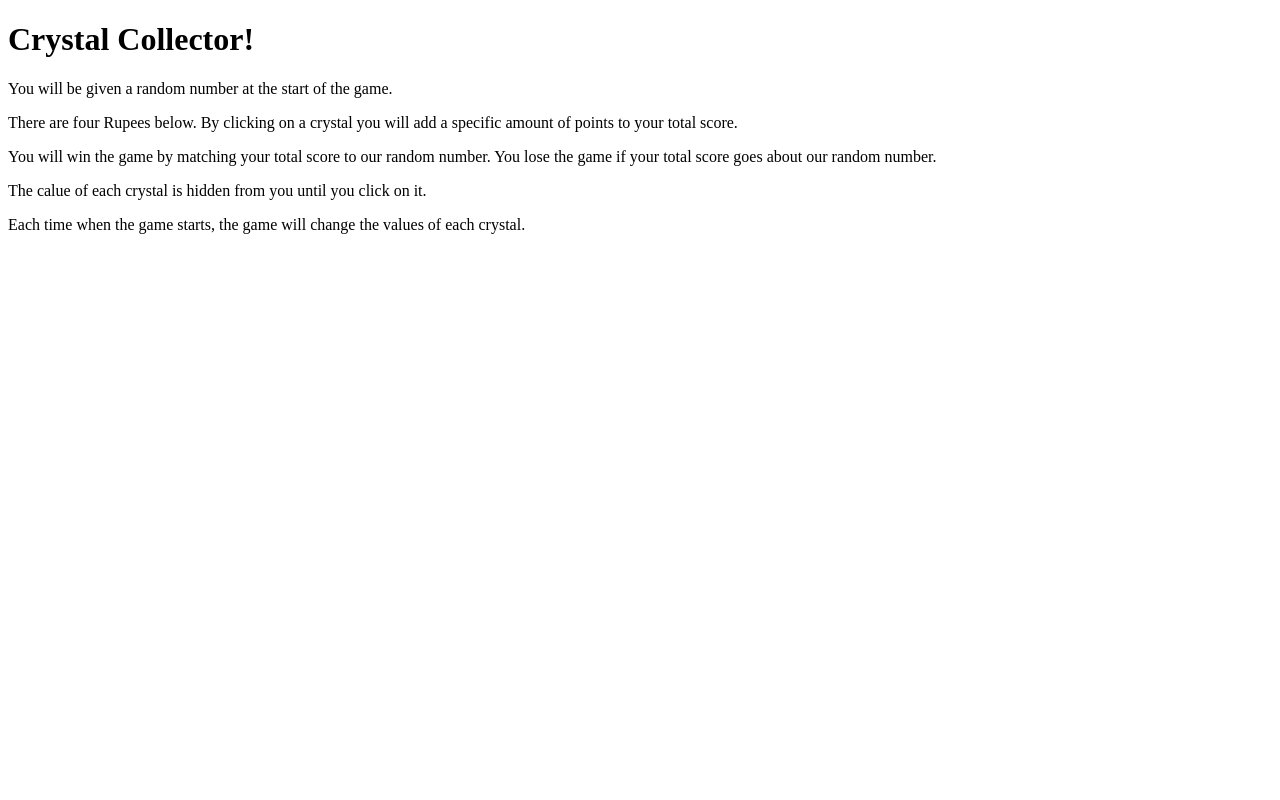
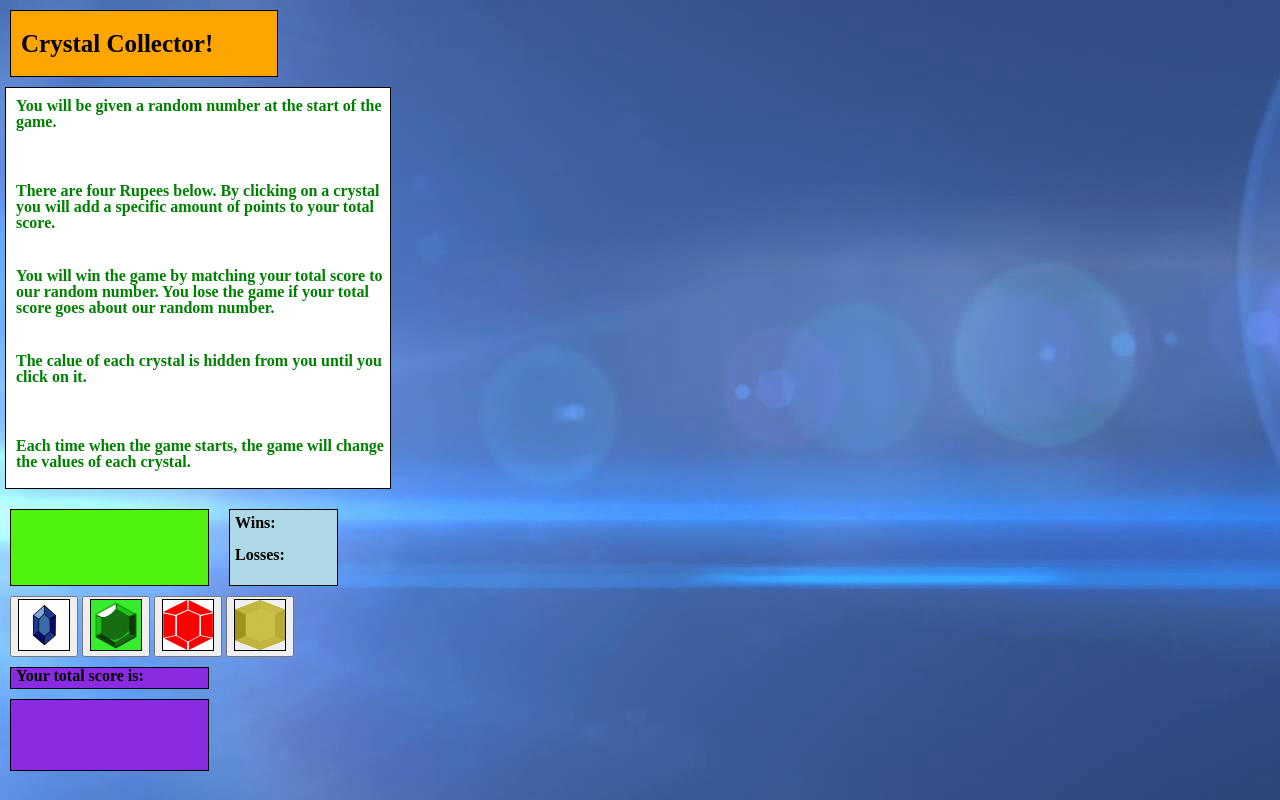
Before and after one commit to Bkagd/week-4-game, a plain HTML site: page index.html in a window 1280 px wide. Drawn offline with Linux system fonts and the light colour scheme.

Commit message:
css / html

```diff
--- a/assets/css/style.css
+++ b/assets/css/style.css
@@ -0,0 +1,76 @@
+.title {
+    background-color: orange;
+    width: 20%;
+    height: 45px;
+    padding: 20px 0px 0px 10px;
+    font-size: 25px;
+    margin: 10px 0px 10px 10px;
+    border: 1px solid black;
+    font-weight: bold;
+}
+
+.info {
+    background-color: white;
+    height: 400px;
+    width: 30%;
+    margin: 10px 0px 10px 5px;
+    border: 1px solid black;
+    font-weight: bold;
+}
+
+p {
+    height: 75px;
+    color: green;
+    padding: 10px 0px 0px 10px;
+}
+
+.randomNum {
+    background-color: rgb(79, 243, 14);
+    height: 70px;
+    width: 15%;
+    margin: 10px;
+    padding: 5px 0px 0px 5px;
+    float: left;
+    border: 1px solid black;
+}
+
+.winLoss {
+    background-color: lightblue;
+    height: 70px;
+    width: 8%;
+    margin: 10px;
+    float: left;
+    padding: 5px 0px 0px 5px;
+    border: 1px solid black;
+    font-weight: bold;
+}
+
+.button {
+    clear: left;
+    margin-left: 10px;
+}
+
+.button img {
+    width: 50px;
+    height: 50px;
+    border: 1px solid black;
+}
+
+.scoreRead {
+    background-color: blueviolet;
+    height: 20px;
+    width: 15%;
+    margin: 10px;
+    padding-left: 5px;
+    border: 1px solid black;
+    font-weight: bold;
+}
+
+.score {
+    background-color: blueviolet;
+    height: 70px;
+    width: 15%;
+    margin: 10px;
+    padding-left: 5px;
+    border: 1px solid black;
+}
--- a/index.html
+++ b/index.html
@@ -4,12 +4,15 @@
     <meta charset="UTF-8">
     <meta name="viewport" content="width=device-width, initial-scale=1.0">
     <meta http-equiv="X-UA-Compatible" content="ie=edge">
+    <link rel="stylesheet" href="assets/css/reset.css">
+    <link rel="stylesheet" href="assets/css/style.css">
     <title>Crystal Game</title>
 </head>
 <body>
+    <body background="assets/images/background.jpg"></body>
     <div class="container">
         <div class="title">
-            <h1>Crystal Collector!</h1>
+            <h1><b>Crystal Collector!</b></h1>
         </div>
         <div class="info">
             <p>You will be given a random number at the start of the game.</p>
@@ -17,8 +20,25 @@
             <p>You will win the game by matching your total score to our random number.  You lose the game if your total score goes about our random number.</p>
             <p>The calue of each crystal is hidden from you until you click on it.</p>
             <p>Each time when the game starts, the game will change the values of each crystal.</p>
-
         </div>
+        <div class="randomNum"></div>
+        <div class="winLoss">
+            <h3>Wins: </h3>
+            <br>
+            <h3>Losses: </h3>
+        </div>
+        <div class="button">
+            <button><img src="assets/images/blue_rupee.jpg"></button>
+            <button><img src="assets/images/green_rupee.png"></button>
+            <button><img src="assets/images/red_rupee.jpg"></button>
+            <button><img src="assets/images/yellow_rupee.png"></button>
+        </div>
+        <div class="scoreRead">
+            <h2>
+                <b>Your total score is:</b>
+            </h2>
+        </div>
+        <div class="score"></div>
     </div>
 </body>
 </html>
```
Also changed, not shown: assets/images/background.jpg (added).
